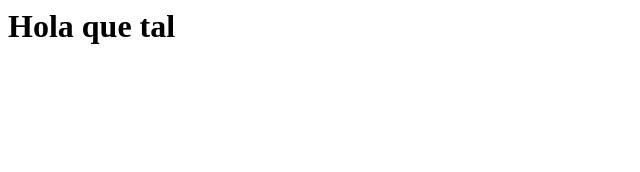
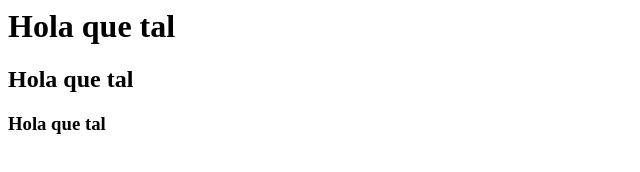
Before and after one commit to CarmandC/d12, a plain HTML site: page index.html in a window 1280 px wide. Shown: the whole page, without its empty margins (0-640 px from the left). Drawn offline with Linux system fonts and the light colour scheme.

Commit message:
Cambios realizados

```diff
--- a/index.html
+++ b/index.html
@@ -1,5 +1,9 @@
 <html>
+
 <body>
-	<h1>Hola que tal</h1>
+    <h1>Hola que tal</h1>
+    <h2>Hola que tal</h2>
+    <h3>Hola que tal</h3>
 </body>
+
 </html>
```
